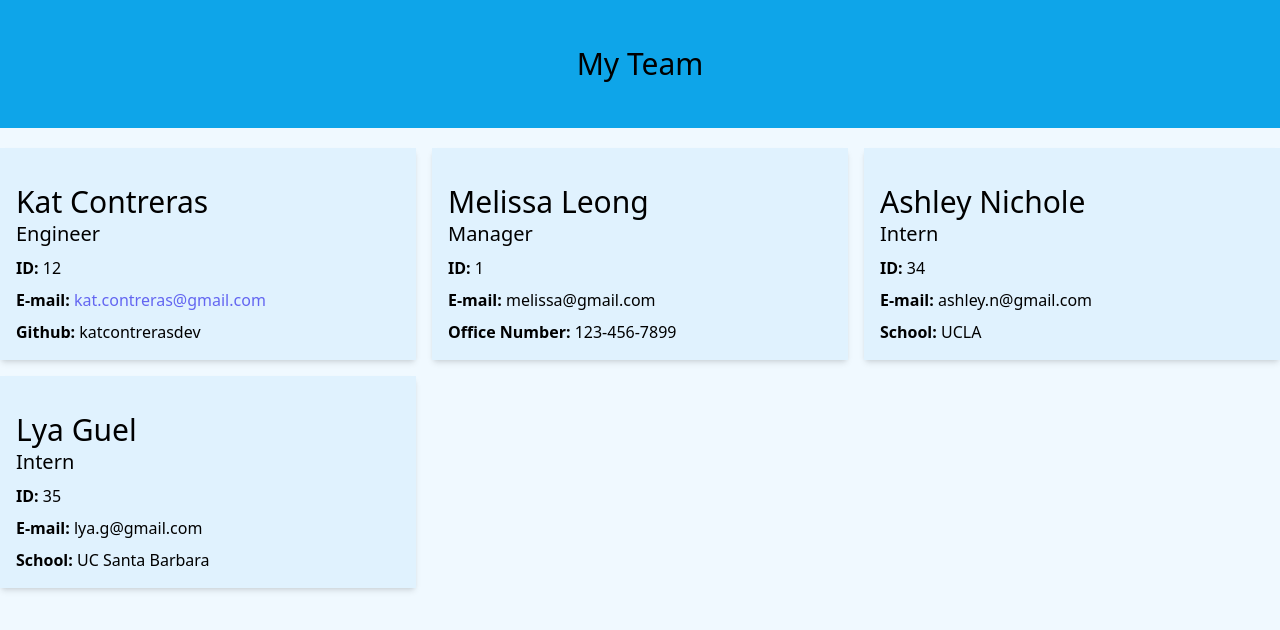
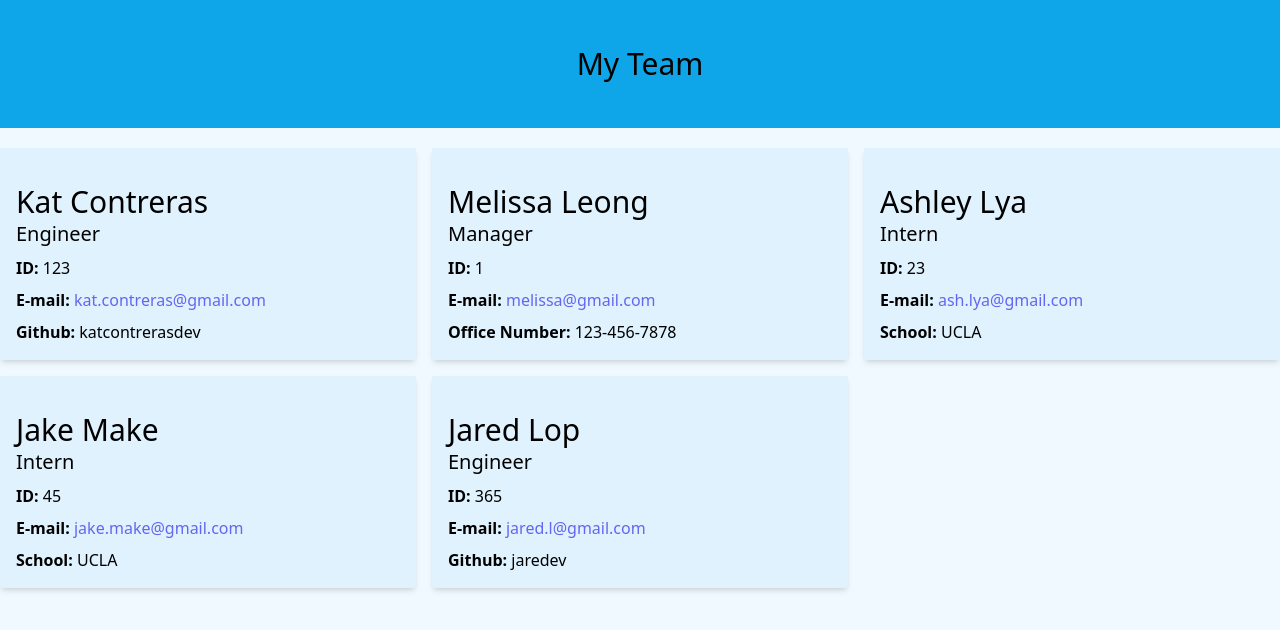
Before and after one commit to katcondev/objectTeamProfileGenerator, a website: page dist/index.html in a window 1280 px wide. Drawn offline with nearby package versions, Linux system fonts and the light colour scheme; files that its build step writes are made by us from their sources.

Commit message:
generated team page

```diff
--- a/dist/index.html
+++ b/dist/index.html
@@ -6,14 +6,13 @@
         <meta name="viewport" content="width=device-width, initial-scale=1.0">
         <title>Team Profile</title>
         <script src="https://cdn.tailwindcss.com"></script>
-        <link rel="stylesheet" type='text/css' href="assets/css/styleTW.css">
     </head>
     <body class="bg-sky-50">
     <header class="relative h-32 bg-sky-500">
       <div class="absolute inset-0 flex items-center justify-center">
          <h1 class="text-3xl text-center font-roboto">My Team</h1>
       </div>
-   </header>
+    </header>
 
      <main class="container mx-auto mt-5 border-0">
 
@@ -21,7 +20,7 @@
             <div class="p-4 bg-sky-100">
               <h1 class="text-gray-dark text-xl md:text-3xl font-roboto mt-5">Kat Contreras </h1>
                   <p class="sm:text-xl">Engineer</p>
-                  <p class="mt-2 sm:text-l"><strong>ID:</strong> 12 </p>
+                  <p class="mt-2 sm:text-l"><strong>ID:</strong> 123 </p>
                   <p class="mt-2 sm:text-l"><strong>E-mail:</strong> <a class="text-indigo-500" href="mailto:kat.contreras@gmail.com">kat.contreras@gmail.com</a></p>
                   <p class="mt-2 sm:text-l"><strong>Github:</strong> katcontrerasdev</p>
             </div>
@@ -30,24 +29,32 @@
               <h1 class="text-gray-dark text-xl md:text-3xl font-roboto mt-5">Melissa Leong </h1>
                   <p class="sm:text-xl">Manager</p>
                   <p class="mt-2 sm:text-l"><strong>ID:</strong> 1 </p>
-                  <p class="mt-2 sm:text-l"><strong>E-mail:</strong> <a href="mailto:melissa@gmail.com">melissa@gmail.com</a></p>
-                  <p class="mt-2 sm:text-l"><strong>Office Number:</strong> 123-456-7899</p>
+                  <p class="mt-2 sm:text-l"><strong>E-mail:</strong> <a class="text-indigo-500" href="mailto:melissa@gmail.com">melissa@gmail.com</a></p>
+                  <p class="mt-2 sm:text-l"><strong>Office Number:</strong> 123-456-7878</p>
             </div>
             </div><div class="max-w-md rounded shadow-md shadow-indigo">
             <div class="p-4 bg-sky-100">
-              <h1 class="text-gray-dark text-xl md:text-3xl font-roboto mt-5">Ashley Nichole </h1>
+              <h1 class="text-gray-dark text-xl md:text-3xl font-roboto mt-5">Ashley Lya </h1>
                   <p class="sm:text-xl">Intern</p>
-                  <p class="mt-2 sm:text-l"><strong>ID:</strong> 34 </p>
-                  <p class="mt-2 sm:text-l"><strong>E-mail:</strong> <a href="mailto:ashley.n@gmail.com">ashley.n@gmail.com</a></p>
+                  <p class="mt-2 sm:text-l"><strong>ID:</strong> 23 </p>
+                  <p class="mt-2 sm:text-l"><strong>E-mail:</strong> <a class="text-indigo-500" href="mailto:ash.lya@gmail.com">ash.lya@gmail.com</a></p>
                   <p class="mt-2 sm:text-l"><strong>School:</strong> UCLA</p>
             </div>
             </div><div class="max-w-md rounded shadow-md shadow-indigo">
             <div class="p-4 bg-sky-100">
-              <h1 class="text-gray-dark text-xl md:text-3xl font-roboto mt-5">Lya Guel </h1>
+              <h1 class="text-gray-dark text-xl md:text-3xl font-roboto mt-5">Jake Make </h1>
                   <p class="sm:text-xl">Intern</p>
-                  <p class="mt-2 sm:text-l"><strong>ID:</strong> 35 </p>
-                  <p class="mt-2 sm:text-l"><strong>E-mail:</strong> <a href="mailto:lya.g@gmail.com">lya.g@gmail.com</a></p>
-                  <p class="mt-2 sm:text-l"><strong>School:</strong> UC Santa Barbara</p>
+                  <p class="mt-2 sm:text-l"><strong>ID:</strong> 45 </p>
+                  <p class="mt-2 sm:text-l"><strong>E-mail:</strong> <a class="text-indigo-500" href="mailto:jake.make@gmail.com">jake.make@gmail.com</a></p>
+                  <p class="mt-2 sm:text-l"><strong>School:</strong> UCLA</p>
+            </div>
+            </div><div class="max-w-md rounded shadow-md shadow-indigo">
+            <div class="p-4 bg-sky-100">
+              <h1 class="text-gray-dark text-xl md:text-3xl font-roboto mt-5">Jared Lop </h1>
+                  <p class="sm:text-xl">Engineer</p>
+                  <p class="mt-2 sm:text-l"><strong>ID:</strong> 365 </p>
+                  <p class="mt-2 sm:text-l"><strong>E-mail:</strong> <a class="text-indigo-500" href="mailto:jared.l@gmail.com">jared.l@gmail.com</a></p>
+                  <p class="mt-2 sm:text-l"><strong>Github:</strong> jaredev</p>
             </div>
             </div>  </div>
     </main>
```
